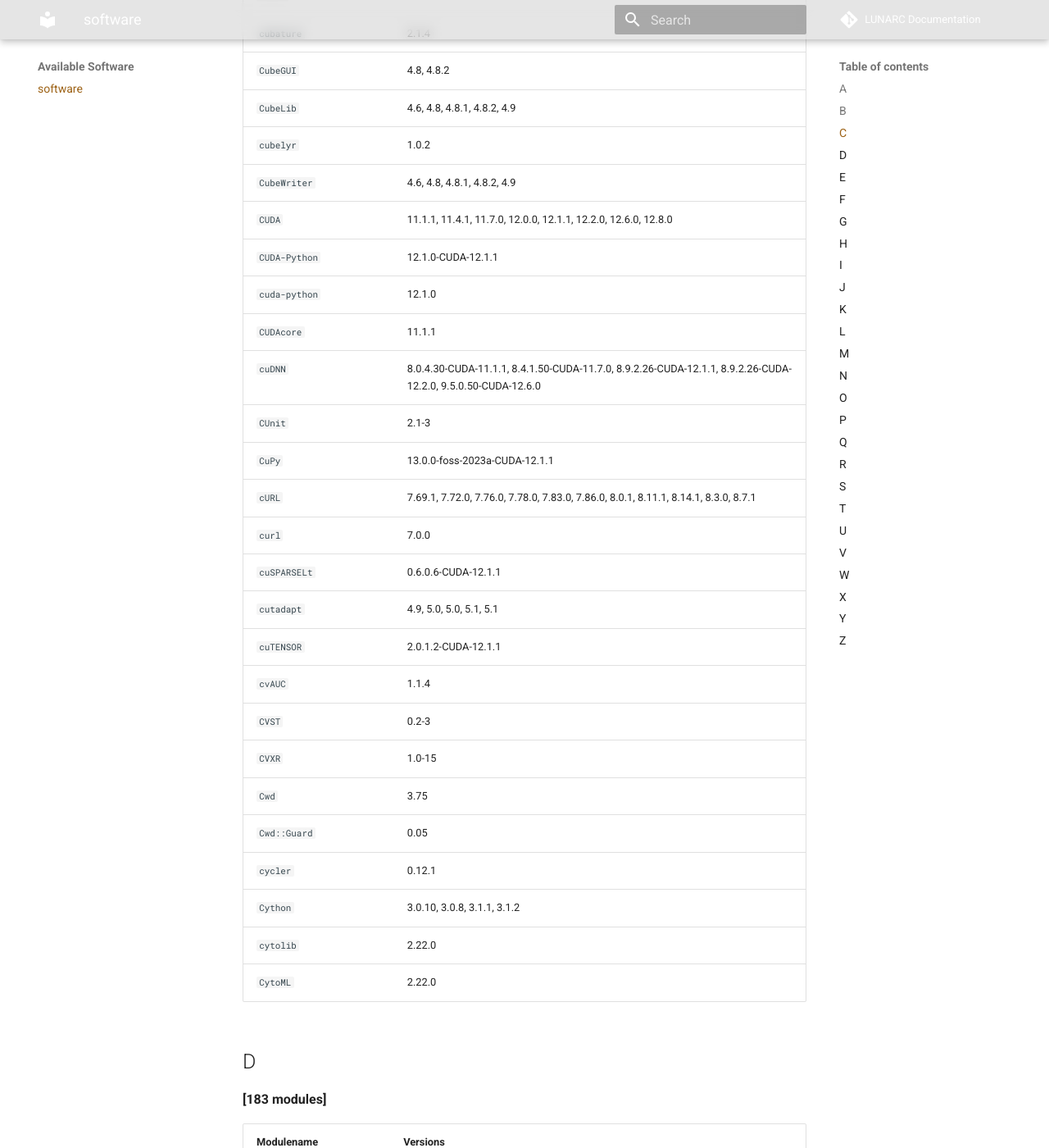
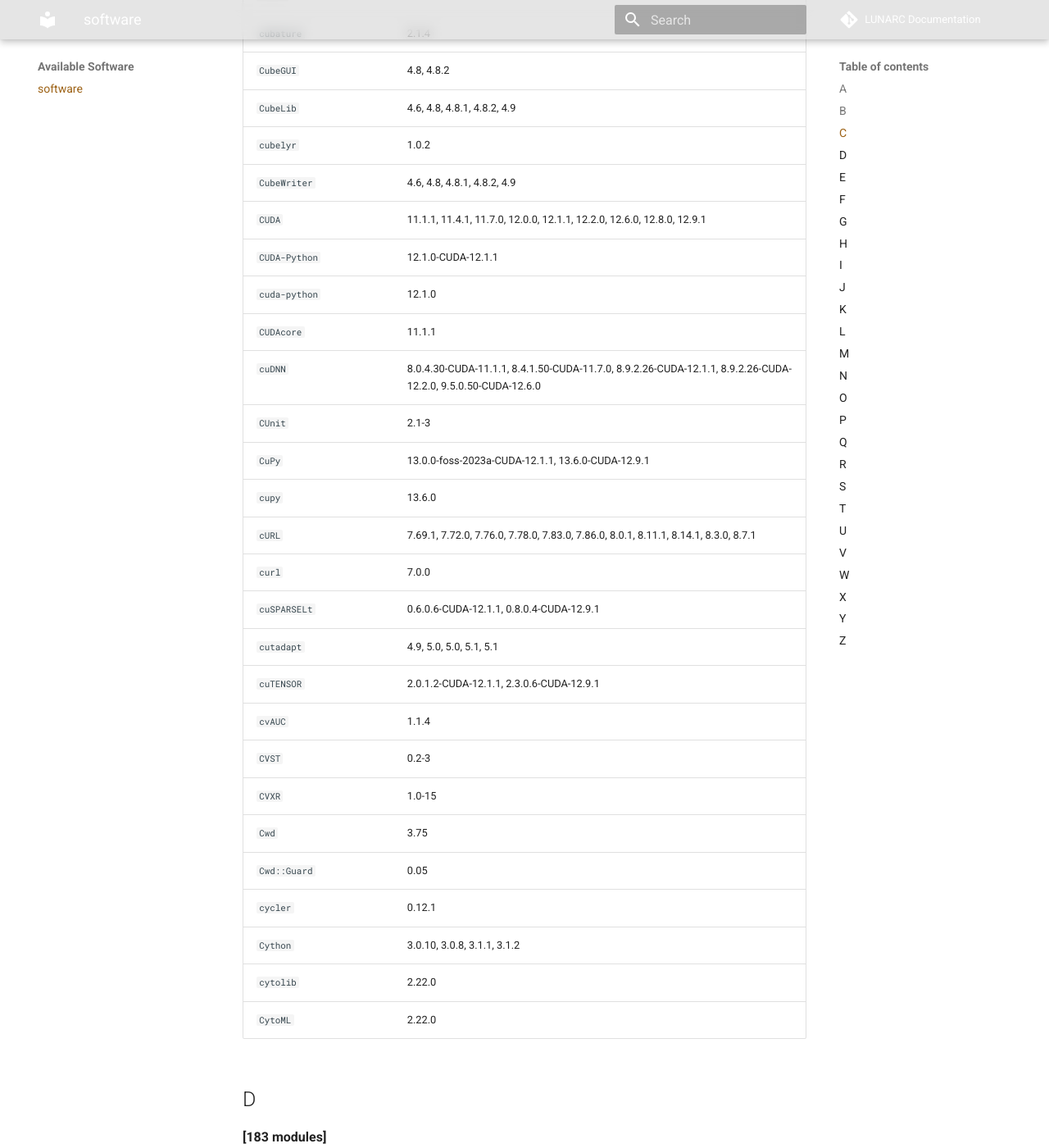
Before and after one commit to lunarc/lunarc_docs, an MkDocs documentation site: the page built from docs/software/installed_software.md, in a window 1280 px wide and 1400 px high, scrolled down 26147 px. Shown: the whole window at 82% size. Built offline with MkDocs 1.6.1 and Material for MkDocs 9.7.7, drawn with Linux system fonts in a browser that asks for light colours; comment, search, counter and statistics services are not loaded; some of the changed text lies outside the part shown.

Commit message:
List of software modules auto-updated

```diff
--- a/docs/software/installed_software.md
+++ b/docs/software/installed_software.md
@@ -1,5 +1,5 @@
 # Applications installed as modules
-Total number of applications: 3566, with 1 to 20 versions each *(2026-08-25 23:23)*
+Total number of applications: 3568, with 1 to 20 versions each *(2026-08-28 1:23)*
 ## A
 
 **[167 modules]**
@@ -577,18 +577,19 @@
 | `CubeLib` | 4.6, 4.8, 4.8.1, 4.8.2, 4.9 |
 | `cubelyr` | 1.0.2 |
 | `CubeWriter` | 4.6, 4.8, 4.8.1, 4.8.2, 4.9 |
-| `CUDA` | 11.1.1, 11.4.1, 11.7.0, 12.0.0, 12.1.1, 12.2.0, 12.6.0, 12.8.0 |
+| `CUDA` | 11.1.1, 11.4.1, 11.7.0, 12.0.0, 12.1.1, 12.2.0, 12.6.0, 12.8.0, 12.9.1 |
 | `CUDA-Python` | 12.1.0-CUDA-12.1.1 |
 | `cuda-python` | 12.1.0 |
 | `CUDAcore` | 11.1.1 |
 | `cuDNN` | 8.0.4.30-CUDA-11.1.1, 8.4.1.50-CUDA-11.7.0, 8.9.2.26-CUDA-12.1.1, 8.9.2.26-CUDA-12.2.0, 9.5.0.50-CUDA-12.6.0 |
 | `CUnit` | 2.1-3 |
-| `CuPy` | 13.0.0-foss-2023a-CUDA-12.1.1 |
+| `CuPy` | 13.0.0-foss-2023a-CUDA-12.1.1, 13.6.0-CUDA-12.9.1 |
+| `cupy` | 13.6.0 |
 | `cURL` | 7.69.1, 7.72.0, 7.76.0, 7.78.0, 7.83.0, 7.86.0, 8.0.1, 8.11.1, 8.14.1, 8.3.0, 8.7.1 |
 | `curl` | 7.0.0 |
-| `cuSPARSELt` | 0.6.0.6-CUDA-12.1.1 |
+| `cuSPARSELt` | 0.6.0.6-CUDA-12.1.1, 0.8.0.4-CUDA-12.9.1 |
 | `cutadapt` | 4.9, 5.0, 5.0, 5.1, 5.1 |
-| `cuTENSOR` | 2.0.1.2-CUDA-12.1.1 |
+| `cuTENSOR` | 2.0.1.2-CUDA-12.1.1, 2.3.0.6-CUDA-12.9.1 |
 | `cvAUC` | 1.1.4 |
 | `CVST` | 0.2-3 |
 | `CVXR` | 1.0-15 |
@@ -907,6 +908,7 @@
 | `fastmatrix` | 0.6-6 |
 | `fastp` | 0.23.4 |
 | `FastQC` | 0.11.9-Java-11 |
+| `fastrlock` | 0.8.3 |
 | `fastseg` | 1.56.0 |
 | `FastTree` | 2.1.11 |
 | `fBasics` | 4041.97 |
@@ -1089,7 +1091,7 @@
 | `gdc-client` | 1.6.0 |
 | `gdistance` | 1.6.5 |
 | `Gdk-Pixbuf` | 2.40.0, 2.42.10, 2.42.11, 2.42.12, 2.42.6, 2.42.8 |
-| `GDRCopy` | 2.1-CUDA-11.1.1, 2.3, 2.3.1, 2.4.1, 2.4.4 |
+| `GDRCopy` | 2.1-CUDA-11.1.1, 2.3, 2.3.1, 2.4.1, 2.4.4, 2.5 |
 | `gdsfmt` | 1.46.0 |
 | `gdtools` | 0.4.4 |
 | `Geant4` | 10.7.1, 11.0.2, 11.1.2, 11.2.2 |
@@ -2120,7 +2122,7 @@
 | `nbformat` | 5.10.4, 5.9.2 |
 | `ncbi-vdb` | 3.0.2 |
 | `ncbit` | 2013.03.29.1 |
-| `NCCL` | 2.12.12-CUDA-11.7.0, 2.18.3-CUDA-12.1.1, 2.22.3-CUDA-12.6.0, 2.26.6-CUDA-12.8.0, 2.8.3-CUDA-11.1.1 |
+| `NCCL` | 2.12.12-CUDA-11.7.0, 2.18.3-CUDA-12.1.1, 2.22.3-CUDA-12.6.0, 2.26.6-CUDA-12.8.0, 2.27.7-CUDA-12.9.1, 2.8.3-CUDA-11.1.1 |
 | `ncdf4` | 1.24 |
 | `ncdfFlow` | 2.56.0 |
 | `NCmisc` | 1.2.0 |
@@ -3495,7 +3497,7 @@
 | `ucminf` | 1.2.2 |
 | `UCSC.utils` | 1.6.0 |
 | `UCX` | 1.10.0, 1.11.2, 1.12.1, 1.13.1, 1.14.1, 1.15.0, 1.16.0, 1.18.0, 1.19.0, 1.9.0, 1.9.0-CUDA-11.1.1 |
-| `UCX-CUDA` | 1.11.2-CUDA-11.4.1, 1.12.1-CUDA-11.7.0, 1.14.1-CUDA-12.1.1, 1.16.0-CUDA-12.6.0, 1.18.0-CUDA-12.8.0 |
+| `UCX-CUDA` | 1.11.2-CUDA-11.4.1, 1.12.1-CUDA-11.7.0, 1.14.1-CUDA-12.1.1, 1.16.0-CUDA-12.6.0, 1.18.0-CUDA-12.8.0, 1.19.0-CUDA-12.9.1 |
 | `udpipe` | 0.8.12 |
 | `UDUNITS` | 2.2.28 |
 | `ujson` | 5.10.0 |
@@ -3749,4 +3751,4 @@
 | `zUMIs` | 2.9.7-R-4.3.2 |
 
 ---
-**Last updated:** 2026-08-25 23:23
+**Last updated:** 2026-08-28 1:23
```
Also changed, not shown: other parts of docs/software/installed_software.md (+2 -2 lines).
